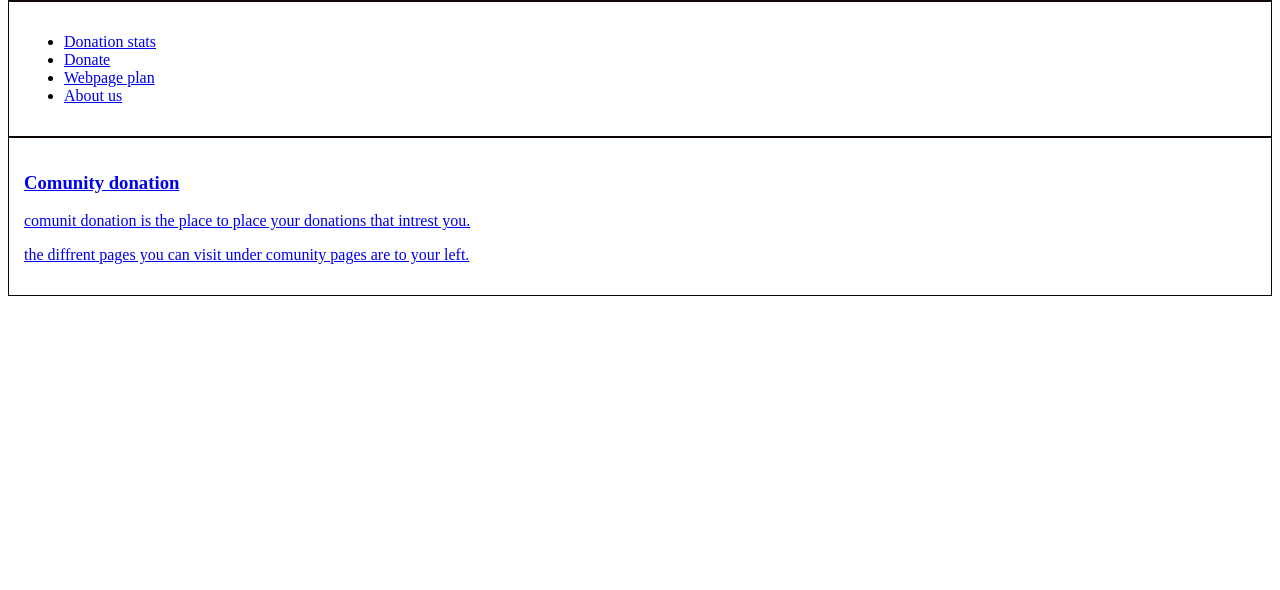
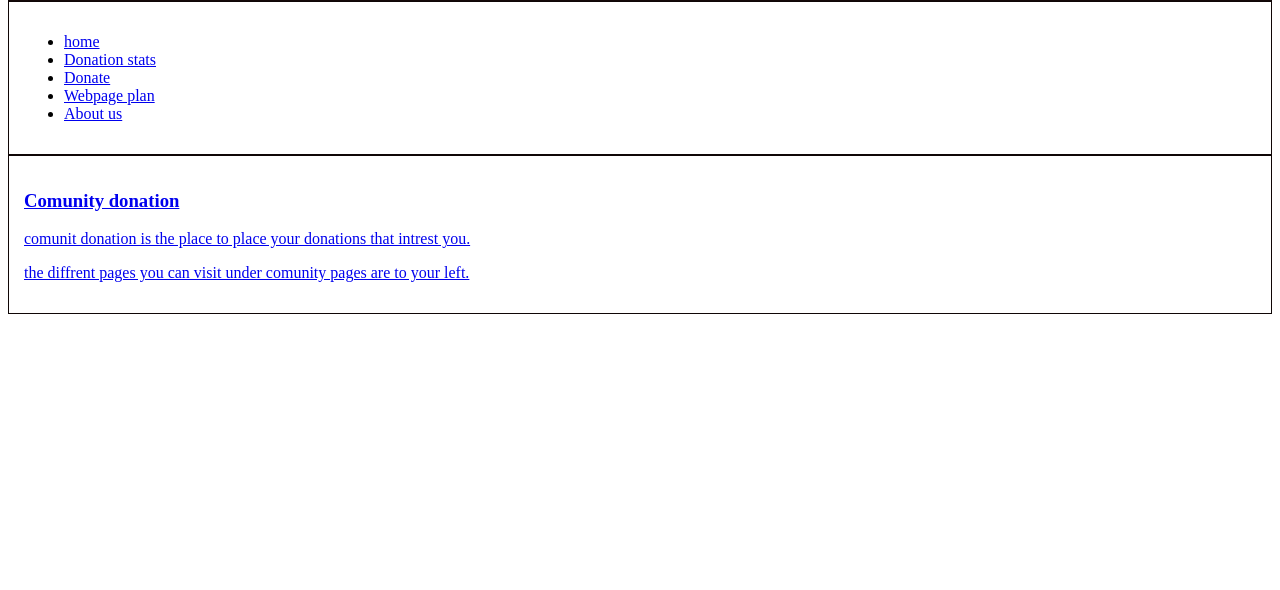
Before and after one commit to Olashubomi/Week1, a plain HTML site: page Day10index.html in a window 1280 px wide. Shown: the part 210-800 px from the top of the page. Drawn offline with Linux system fonts and the light colour scheme.

Commit message:
Update Day10index.html

```diff
--- a/Day10index.html
+++ b/Day10index.html
@@ -18,6 +18,7 @@
 
 <section class="col-3">
   <ul>
+      <li><a href="./Day10index.html">home</li>
     <li><a href="./day10table.html">Donation stats</li>
     <li><a href="./day10form.html">Donate</li>
     <li><a href="./day10wbpage.html">Webpage plan</li>
```
